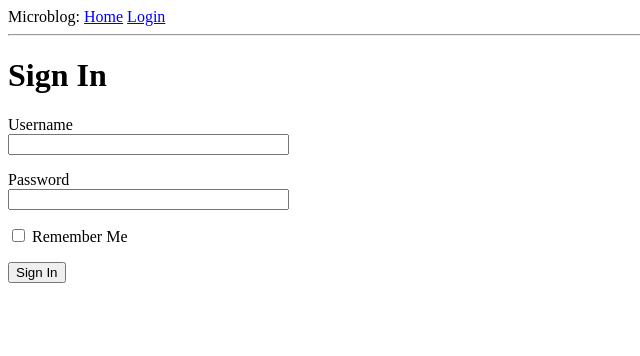
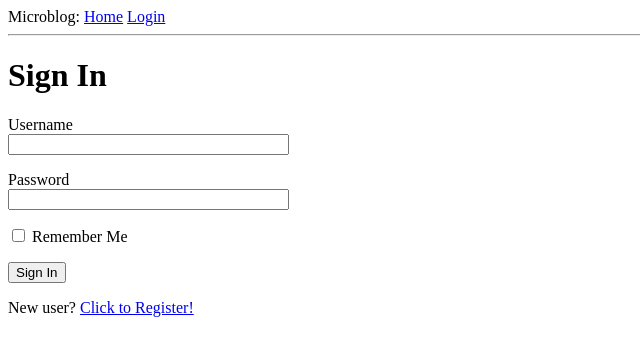
Before and after one commit to jrohlandt/flask_microblog, a Flask app: page /login in a window 1280 px wide. Shown: the top 356 px of the page, without its empty margins (0-640 px from the left). Run offline with Flask 2, Linux system fonts and the light colour scheme.

Commit message:
User registration.

```diff
--- a/app/forms.py
+++ b/app/forms.py
@@ -1,9 +1,27 @@
 from flask_wtf import FlaskForm
 from wtforms import StringField, PasswordField, BooleanField, SubmitField
-from wtforms.validators import DataRequired
+from wtforms.validators import ValidationError, DataRequired, Email, EqualTo
+from app.models import User
 
 class LoginForm(FlaskForm):
     username = StringField('Username', validators=[DataRequired()])
     password = PasswordField('Password', validators=[DataRequired()])
     remember_me = BooleanField('Remember Me')
     submit = SubmitField('Sign In')
+
+class RegistrationForm(FlaskForm):
+    username = StringField('Username', validators=[DataRequired()])
+    email = StringField('Email', validators=[DataRequired(), Email()])
+    password = PasswordField('Password', validators=[DataRequired()])
+    password2 = PasswordField('Repeat Password', validators=[DataRequired(), EqualTo('password')])
+    submit = SubmitField('Register')
+
+    def validate_username(self, username):
+        user = User.query.filter_by(username=username.data).first()
+        if user is not None:
+            raise ValidationError('Username is already in use.')
+
+    def validate_email(self, email):
+        user = User.query.filter_by(email=email.data).first()
+        if user is not None:
+            raise ValidationError('Email address is already in use.')
--- a/app/routes.py
+++ b/app/routes.py
@@ -1,6 +1,6 @@
 from flask import render_template, flash, redirect, url_for, request
-from app import app
-from app.forms import LoginForm
+from app import app, db
+from app.forms import LoginForm, RegistrationForm
 from flask_login import current_user, login_user, logout_user, login_required
 from app.models import User
 from werkzeug.urls import url_parse
@@ -50,3 +50,20 @@ def logout():
 @login_required
 def stuff():
     return 'Show stuff'
+
+@app.route('/register', methods=['GET', 'POST'])
+def register():
+    if current_user.is_authenticated:
+        return redirect(url_for('index'))
+
+    form = RegistrationForm()
+    if form.validate_on_submit():
+        user = User(username=form.username.data, email=form.email.data)
+        user.set_password(form.password.data)
+        db.session.add(user)
+        db.session.commit()
+
+        flash('Registration success! Please login.')
+        return redirect(url_for('login'))
+
+    return render_template('register.html', title='Register', form=form)
--- a/app/templates/login.html
+++ b/app/templates/login.html
@@ -21,4 +21,5 @@
         <p>{{ form.remember_me() }} {{ form.remember_me.label }}</p>
         <p>{{ form.submit() }}</p>
     </form>
+    <p>New user? <a href="{{ url_for('register') }}">Click to Register!</a></p>
 {% endblock %}
```
Also changed, not shown: app/templates/register.html (added, +37 -0 lines).
